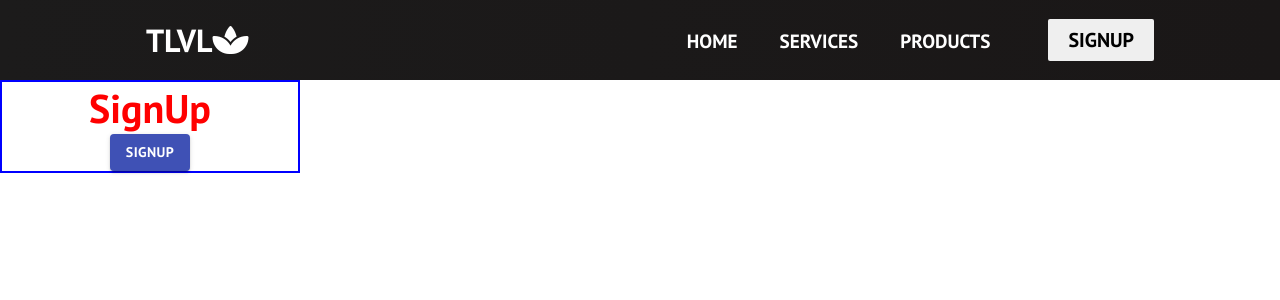
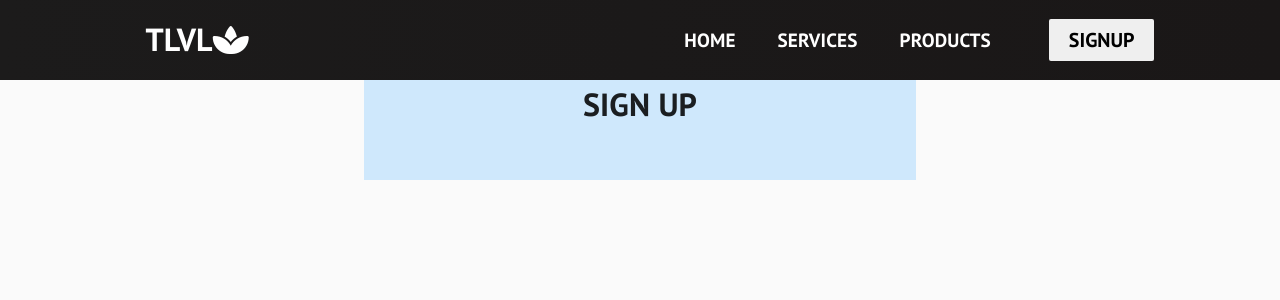
Before and after one commit to nikitha26/React-Routers, a React (Create React App) app: page /signup in a window 1280 px wide. Shown: the top 300 px of the page. Built offline with nearby package versions, Linux system fonts and the light colour scheme.

Commit message:
add container

```diff
--- a/src/components/Signup.css
+++ b/src/components/Signup.css
@@ -4,8 +4,9 @@ h2{
     text-align: center;
 }
 .form_div{
-    text-align: center;
     width: 300px;
     border: 2px solid blue;
     box-shadow: 4px black;
+    margin-top: 20px;
+    text-align: center;
 }
--- a/src/components/Signup.js
+++ b/src/components/Signup.js
@@ -1,18 +1,18 @@
 import React from "react";
 import './Signup.css';
-import Button from '@material-ui/core/Button';
-
+import CssBaseline from '@material-ui/core/CssBaseline';
+import Typography from '@material-ui/core/Typography';
+import Container from '@material-ui/core/Container';
 function Signup(){
      return (
-         <div className="form_div">
-             <h2>SignUp</h2>
-
-                  <form>
-                    <Button variant="contained" color="primary">
-                            SIGNUP
-                    </Button>
-                  </form>
-         </div>
+        <React.Fragment>
+            <CssBaseline />
+            <Container maxWidth="sm">
+                <Typography component="div" style={{ backgroundColor: '#cfe8fc',height:100,}} >
+                <h1>SIGN UP</h1>
+                 </Typography>
+            </Container>
+      </React.Fragment>
      )
 }
 export default Signup;
```
